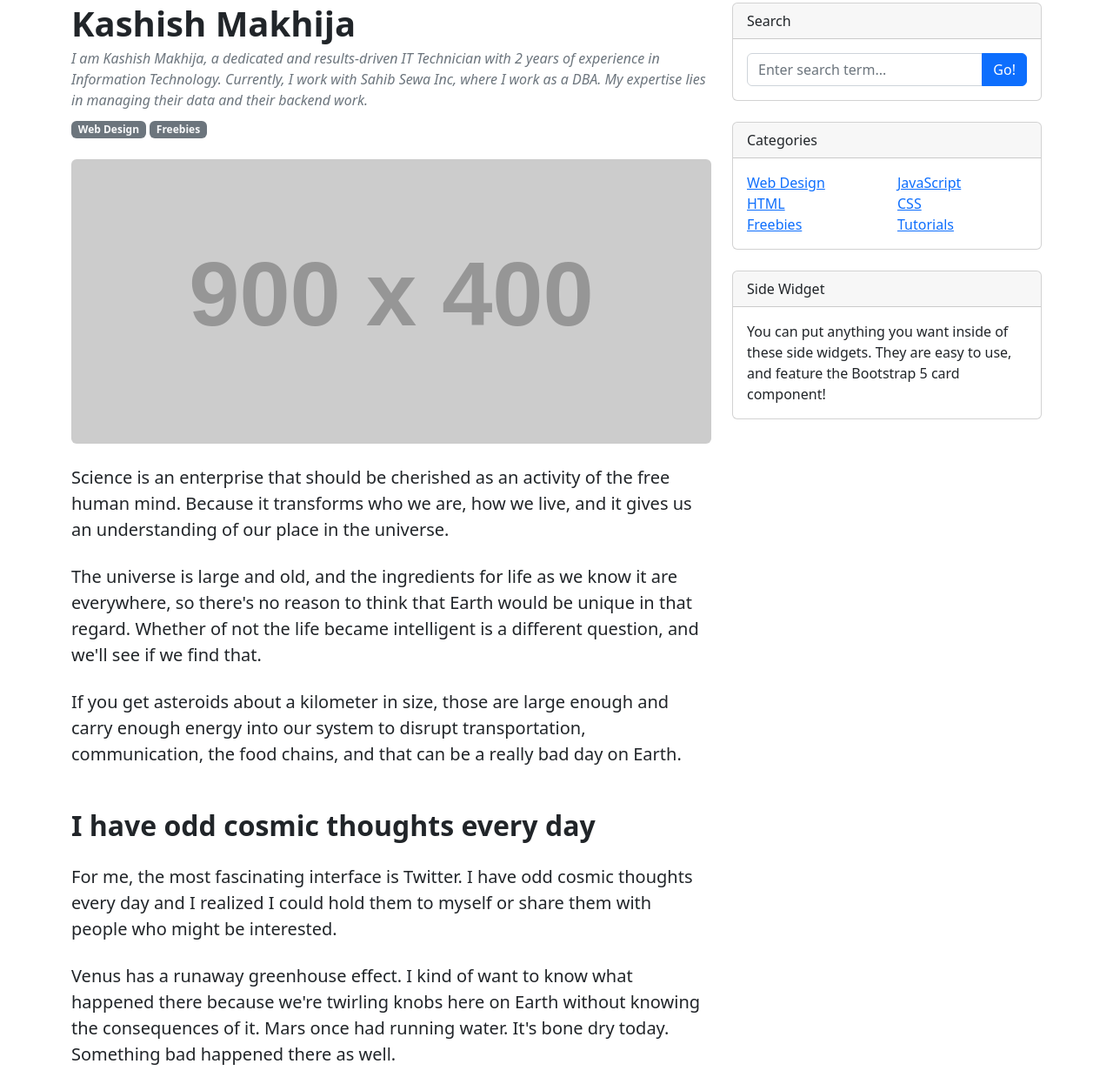
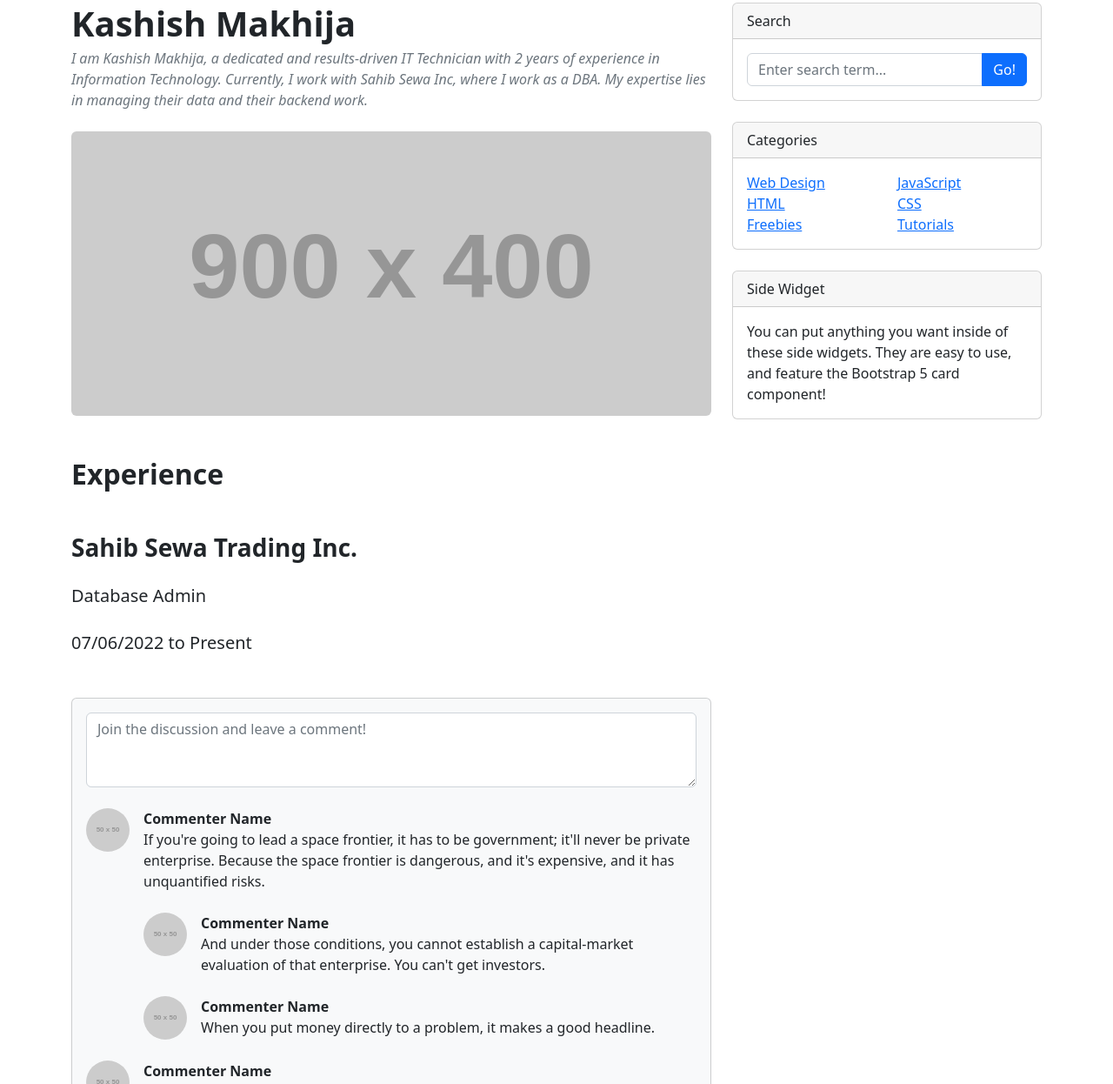
Before and after one commit to kashish0821/kashish0821.github.io, a plain HTML site: page index.html in a window 1280 px wide. Shown: the part 45-1291 px from the top of the page at 87% size. Drawn offline with nearby package versions, Linux system fonts and the light colour scheme; files that its build step writes are made by us from their sources; placeholder pictures from the web are drawn by us; a script that the page names is missing.

Commit message:
Update index.html

```diff
--- a/index.html
+++ b/index.html
@@ -25,20 +25,17 @@
                             <h1 class="fw-bolder mb-1">Kashish Makhija</h1>
                             <!-- Post meta content-->
                             <div class="text-muted fst-italic mb-2">I am Kashish Makhija, a dedicated and results-driven IT Technician with 2 years of experience in Information Technology. Currently, I work with Sahib Sewa Inc, where I work as a DBA. My expertise lies in managing their data and their backend work.</div>
-                            <!-- Post categories-->
-                            <a class="badge bg-secondary text-decoration-none link-light" href="#!">Web Design</a>
-                            <a class="badge bg-secondary text-decoration-none link-light" href="#!">Freebies</a>
+
                         </header>
                         <!-- Preview image figure-->
                         <figure class="mb-4"><img class="img-fluid rounded" src="https://dummyimage.com/900x400/ced4da/6c757d.jpg" alt="..." /></figure>
                         <!-- Post content-->
                         <section class="mb-5">
-                            <p class="fs-5 mb-4">Science is an enterprise that should be cherished as an activity of the free human mind. Because it transforms who we are, how we live, and it gives us an understanding of our place in the universe.</p>
-                            <p class="fs-5 mb-4">The universe is large and old, and the ingredients for life as we know it are everywhere, so there's no reason to think that Earth would be unique in that regard. Whether of not the life became intelligent is a different question, and we'll see if we find that.</p>
-                            <p class="fs-5 mb-4">If you get asteroids about a kilometer in size, those are large enough and carry enough energy into our system to disrupt transportation, communication, the food chains, and that can be a really bad day on Earth.</p>
-                            <h2 class="fw-bolder mb-4 mt-5">I have odd cosmic thoughts every day</h2>
-                            <p class="fs-5 mb-4">For me, the most fascinating interface is Twitter. I have odd cosmic thoughts every day and I realized I could hold them to myself or share them with people who might be interested.</p>
-                            <p class="fs-5 mb-4">Venus has a runaway greenhouse effect. I kind of want to know what happened there because we're twirling knobs here on Earth without knowing the consequences of it. Mars once had running water. It's bone dry today. Something bad happened there as well.</p>
+
+                            <h2 class="fw-bolder mb-4 mt-5">Experience</h2>
+                             <h3 class="fw-bolder mb-4 mt-5">Sahib Sewa Trading Inc.</h3>
+                            <p class="fs-5 mb-4">Database Admin</p>
+                            <p class="fs-5 mb-4"> 07/06/2022 to Present</p>
                         </section>
                     </article>
                     <!-- Comments section-->
```
